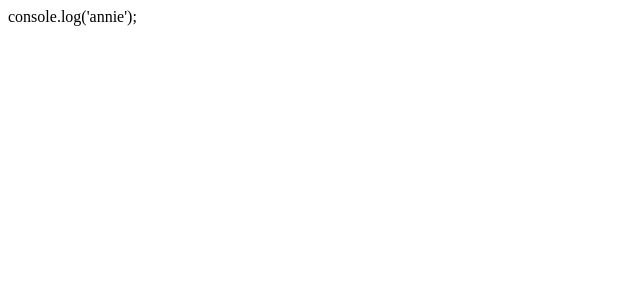
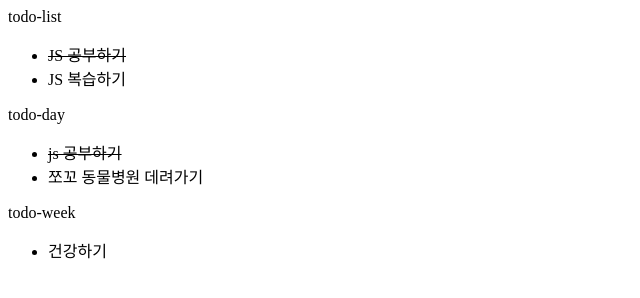
Before and after one commit to annie1004619/jsStudy, a website: page jsProject/todo.html in a window 1280 px wide. Shown: the whole page, without its empty margins (0-640 px from the left). Drawn offline with Linux system fonts and the light colour scheme.

Commit message:
[ADD] todo

```diff
--- a/jsProject/todo.html
+++ b/jsProject/todo.html
@@ -9,13 +9,93 @@
 <div id="todo-list"></div>
 <div id="todo-day"></div>
 <div id="todo-week"></div>
-console.log('annie');
 <script>
-    let data = [
-        {text: 'JS 공부하기'},
-        {text: 'JS 복습하기'}
+    const data = [
+        {
+            text: 'JS 공부하기',
+            isCompleted: true,
+        },
+        {
+            text: 'JS 복습하기',
+            isCompleted: false,
+        },
     ]
-    //
+    const dayData = [
+        {
+            text: 'js 공부하기',
+            isCompleted: true,
+        },
+        {
+            text: '쪼꼬 동물병원 데려가기',
+            isCompleted: false,
+        },
+    ]
+    const weekData = [
+        {
+            text: 'js 복습하기',
+            isCompleted: false,
+        },
+        {
+            text: '알고리즘 공부하기',
+            isCompleted: false,
+        },
+    ]
+    const newData = [{
+        text: '건강하기',
+        isCompleted: false,
+    }]
+
+    function TodoList(data, id) {
+        this.data = data
+        this.id = id
+
+        // new 키워드를 안 붙이고 함수 실행시 에러 발생
+        if (!(new.target)) {
+            throw new Error('TodoList instantiated with new')
+        }
+
+        this.isValidData = function(data) {
+            //data가 null 혹은 undefined인 경우
+            if (data === null || data === undefined) {
+                throw new Error('data is null or undefined')
+                // data가 array가 아닌 형태로 넘어올 경우
+            } else if (!Array.isArray(data)) {
+                throw new Error('data is not a array')
+                //data가 array이지만 array의 내용이 이상할 경우
+            } else if (Array.isArray(data)) {
+                data.map((value) => {
+                    if (typeof value.text !== 'string') {
+                        throw new Error('The contents of the data are invalid')
+                    }
+                })
+            }
+        }
+
+        this.setState = function(nextData) {
+            this.isValidData(nextData)
+            this.data = nextData
+            this.render()
+
+        }
+
+        this.isValidData(data)
+
+        this.render = function() {
+            const htmlString = this.data.map((data) =>
+                data.isCompleted ? `<s><li>${data.text}</li></s>` : `<li>${data.text}</li>`,
+            ).join('')
+
+            document.querySelector(`#${id}`).innerHTML = `<div>${id}</div> <ul>${htmlString}</ul>`
+
+        }
+    }
+
+    const todoList = new TodoList(data, 'todo-list')
+    todoList.render()
+    const dayTodoList = new TodoList(dayData, 'todo-day')
+    dayTodoList.render()
+    const weekTodoList = new TodoList(weekData, 'todo-week')
+    weekTodoList.setState(newData)
 </script>
 </body>
 
```
